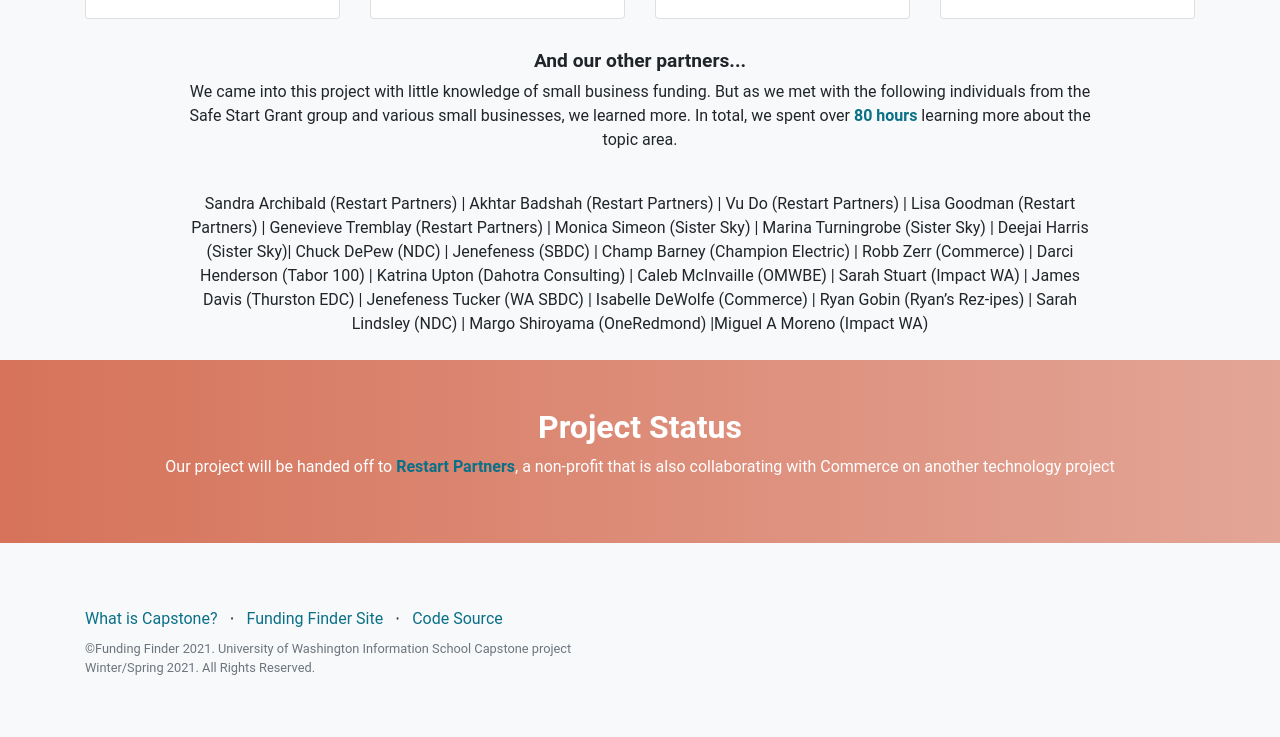
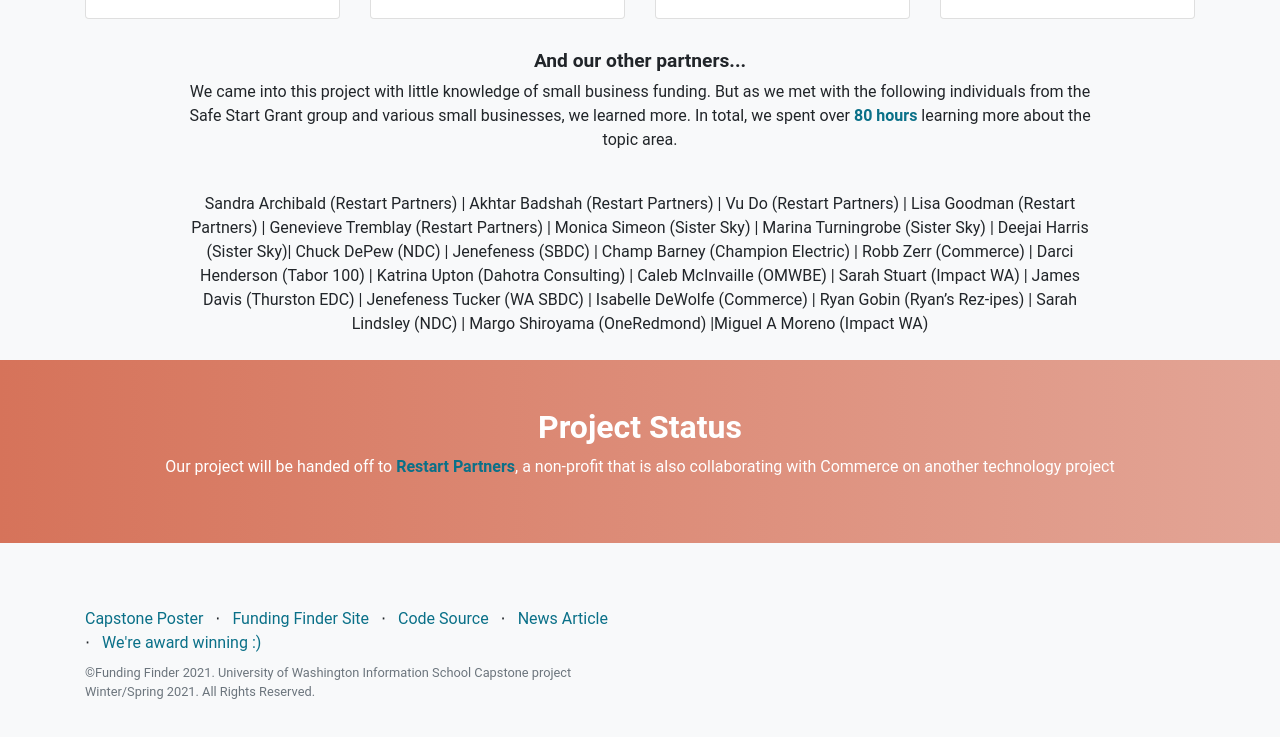
Before and after one commit to laurenng/about-kala, a website: page dist/index.html in a window 1280 px wide. Shown: the part 5803-6540 px from the top of the page. Drawn offline with nearby package versions, Linux system fonts and the light colour scheme.

Commit message:
added additional links

```diff
--- a/dist/index.html
+++ b/dist/index.html
@@ -461,21 +461,18 @@
                 <div class="row">
                     <div class="col-lg-6 h-100 text-center text-lg-left my-auto">
                         <ul class="list-inline mb-2">
-                            <li class="list-inline-item"><a href="https://ischool.uw.edu/capstone" target="_blank">What is Capstone?</a></li>
+                            <li class="list-inline-item"><a href="https://ischool.uw.edu/capstone/projects/2021/funding-finder-connecting-wa-small-businesses-funding" target="_blank">Capstone Poster</a></li>
                             <li class="list-inline-item">⋅</li>
                             <li class="list-inline-item"><a href="http://kala-funding-finder.s3-website-us-west-2.amazonaws.com/" target="_blank">Funding Finder Site</a></li>
                             <li class="list-inline-item">⋅</li>
                             <li class="list-inline-item"><a href="https://github.com/laurenng/Kala-Resilient-Small-Business" target="_blank">Code Source</a></li>
+                            <li class="list-inline-item">⋅</li>
+                            <li class="list-inline-item"><a href="https://ischool.uw.edu/news/2021/05/informatics-team-helps-state-keep-small-businesses-afloat" target="_blank">News Article</a></li>
+                            <li class="list-inline-item">⋅</li>
+                            <li class="list-inline-item"><a href="https://ischool.uw.edu/news/2021/05/student-teams-tackle-timely-topics-capstone-projects" target="_blank">We're award winning :)</a></li>
                         </ul>
                         <p class="text-muted small mb-4 mb-lg-0">©Funding Finder 2021. University of Washington Information School Capstone project Winter/Spring 2021. All Rights Reserved.</p>
                     </div>
-                    <!-- <div class="col-lg-6 h-100 text-center text-lg-right my-auto">
-                        <ul class="list-inline mb-0">
-                            <li class="list-inline-item mr-3">
-                                <a href="https://github.com/laurenng/Kala-Resilient-Small-Business"><i class="fab fa-github fa-2x fa-fw"></i></a>
-                            </li>
-                        </ul>
-                    </div> -->
                 </div>
             </div>
         </footer>
```
